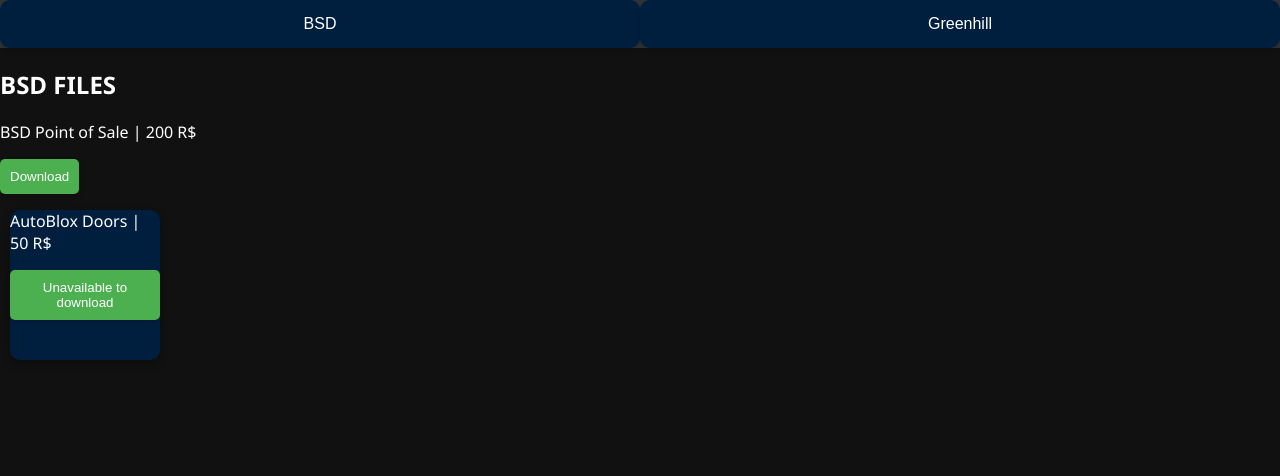
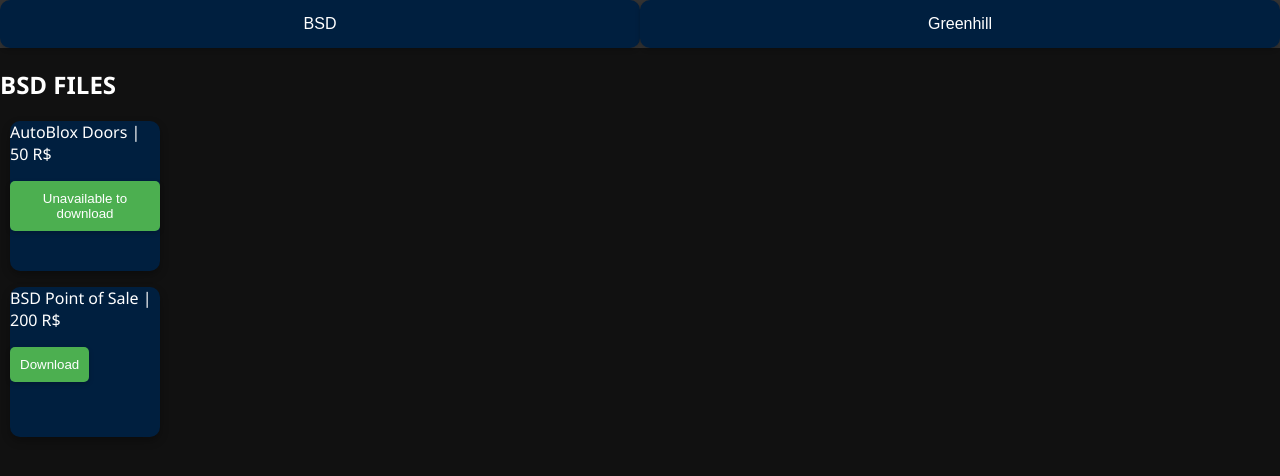
Before and after one commit to xjupitarbssc/Brix-Licensing-Portal, a plain HTML site: page index.html in a window 1280 px wide. Drawn offline with Linux system fonts and the light colour scheme.

Commit message:
Update index.html

```diff
--- a/index.html
+++ b/index.html
@@ -16,12 +16,15 @@
 
 <div id="bsd" class="tab-content">
     <h2>BSD FILES</h2>
-    <p>BSD Point of Sale | 200 R$</p>
-    <a href="BSD_POS.zip" download><button class="download-btn">Download</button></a>
 
     <div class="product">
         <p>AutoBlox Doors | 50 R$</p>
         <button class="download-btn unavailable-btn" disabled>Unavailable to download</button>
+    </div>
+
+    <div class="product">
+        <p>BSD Point of Sale | 200 R$</p>
+        <a href="BSD_POS.rbxm" download><button class="download-btn">Download</button></a>
     </div>
 </div>
 
```
